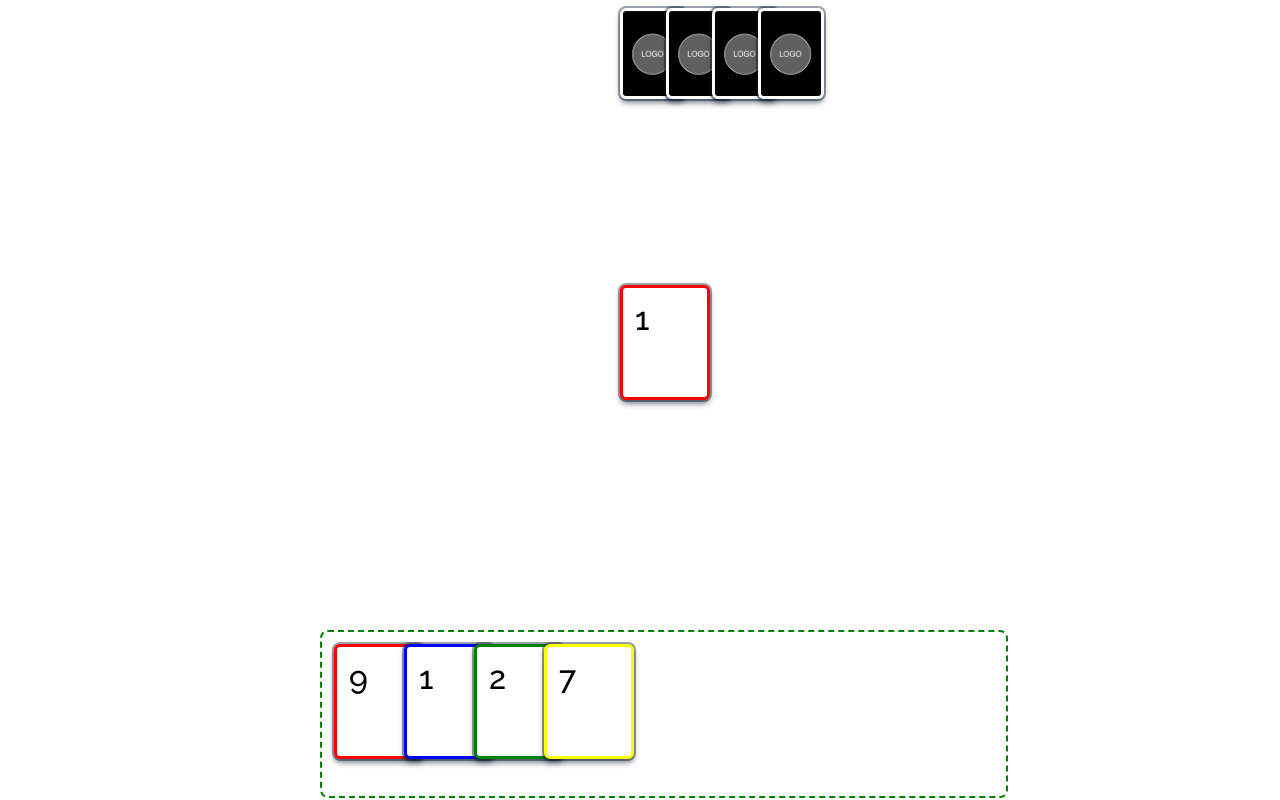
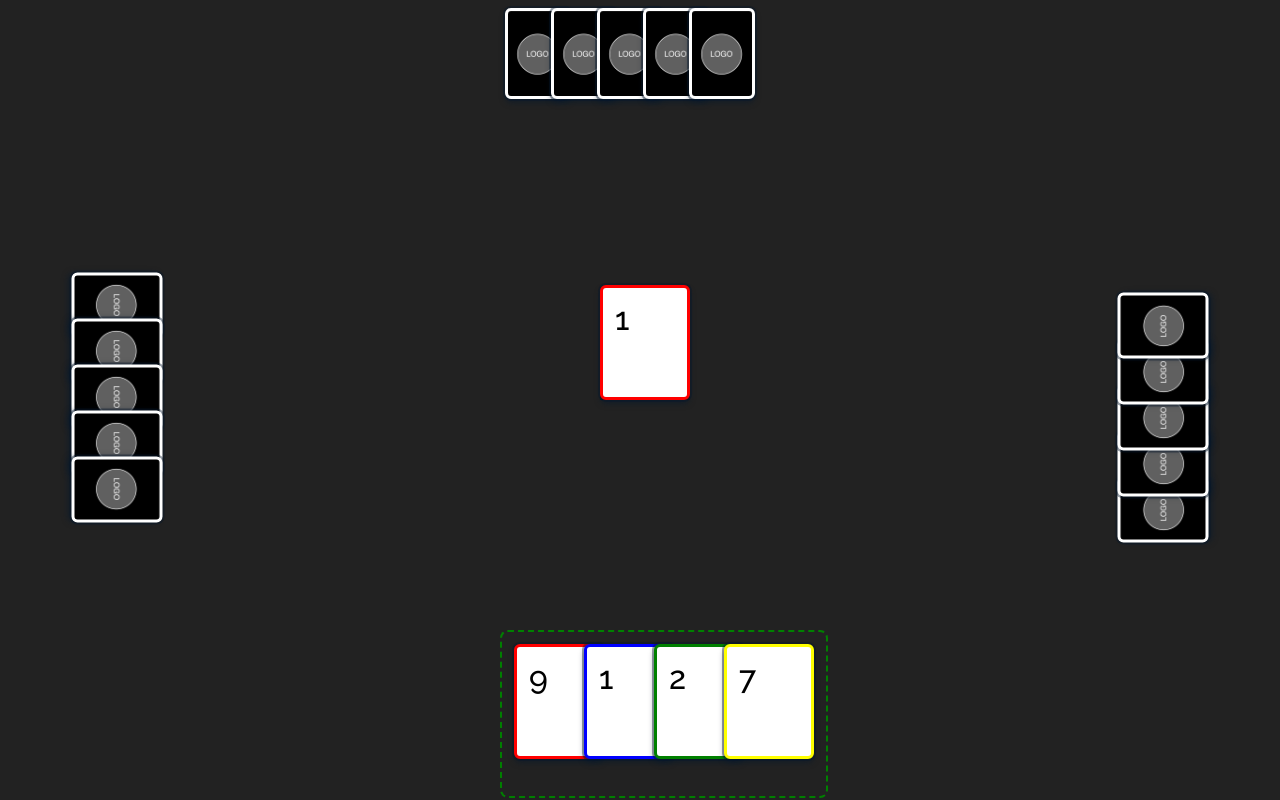
Before and after one commit to EricNavar/32-stacks, a React (Create React App) app: page /play in a window 1280 px wide. Built offline with nearby package versions, Linux system fonts and the light colour scheme.

Commit message:
refine layout of 4 player's cards

```diff
--- a/src/PlayScreen.css
+++ b/src/PlayScreen.css
@@ -6,6 +6,5 @@
     height: 85px;
     box-shadow: rgba(6, 24, 44, 0.4) 0px 0px 0px 2px, rgba(6, 24, 44, 0.65) 0px 4px 6px -1px, rgba(255, 255, 255, 0.08) 0px 1px 0px inset;
     margin-left: -20px;
-    width: 60px;
     height: 85px;
 }
--- a/src/PlayScreen.js
+++ b/src/PlayScreen.js
@@ -1,13 +1,20 @@
 import React from 'react';
 import styled from 'styled-components'
-import {sampleData} from './sampleData.js';
+import { yourCards } from './sampleData.js';
 import './PlayScreen.css';
 import Logo from './assets/logo.png';
+
+const PlayScreenMain = styled.main`
+  justify-content:center;
+  display: grid;
+  background-color: #222;
+  height: 100vh;
+`
 
 const LastCardContainer = styled.div`
   position: absolute;
   bottom: 50%;
-  left: 50%
+  left: calc(50% - 20px);
 `
 
 const CardStyledComponent = styled.div`
@@ -30,19 +37,19 @@ const HandContainer = styled.div`
   border-radius: 8px;
   position: absolute;
   bottom: 2px;
-  width: 50%;
-  left: 25%;
   height: 140px;
   padding-top: 12px;
   padding-bottom: 12px;
   padding-right: 12px;
   padding-left: 32px;
+  justify-content: center;
+  display: grid;
 `
 
 const TopPlayerHandContainer = styled.div`
-  position: absolute;
-  top: 8px;
-  left: 50%;
+  margin-top: 8px;
+  display:grid;
+  justify-content: center;
 `
 
 const HiddenCard = styled.div`
@@ -52,6 +59,19 @@ const HiddenCard = styled.div`
   background-size: contain;
   background-repeat: no-repeat;
   background-position: center;
+`
+
+const LeftPlayerHandContainer = styled.div`
+  position: absolute;
+  top: calc(50% - 40px);
+  transform: rotate(90deg);
+`
+
+const RightPlayerHandContainer = styled.div`
+  position: absolute;
+  top: calc(50% - 40px);
+  right: 0;
+  transform: rotate(-90deg);
 `
 
 function Card(props) {
@@ -68,26 +88,43 @@ function Card(props) {
 function PlayScreen() {
   const yourUserName = "greg";
   const topPlayerName = "eric"
+  const [topPlayerCardCount, setTopPlayerCardCount] = React.useState(5);
+  const [leftPlayerCardCount, setLeftPlayerCardCount] = React.useState(5);
+  const [rightPlayerCardCount, setRightPlayerCardCount] = React.useState(5);
   //what cards you have in your hand
-  const [hand, setHand] = React.useState(sampleData[yourUserName]);
+  const [hand, setHand] = React.useState(yourCards);
   const [lastColor, setLastColor] = React.useState("red");
   const [lastValue, setLastValue] = React.useState("1");
-  const players = 2;
+  const players = 4;
+
+  const myHandOffset = (hand.length * 70) / 2;
 
   return (
-    <div>
+    <PlayScreenMain>
       <TopPlayerHandContainer>
-        <div>
-          {sampleData[topPlayerName].map((card,index) => <HiddenCard className="card"/>)}
+        <div style={{display:'max-content'}}>
+          {Array.apply(null, { length: topPlayerCardCount }).map(card => <HiddenCard className="card"/>)}
         </div>
       </TopPlayerHandContainer>
+      <LeftPlayerHandContainer>
+        <div style={{display:'max-content'}}>
+          {Array.apply(null, { length: topPlayerCardCount }).map(card => <HiddenCard className="card"/>)}
+        </div>
+      </LeftPlayerHandContainer>
+      <RightPlayerHandContainer>
+        <div style={{display:'max-content'}}>
+          {Array.apply(null, { length: topPlayerCardCount }).map(card => <HiddenCard className="card"/>)}
+        </div>
+      </RightPlayerHandContainer>
       <LastCardContainer>
         <Card color={lastColor} value={lastValue} />
       </LastCardContainer>
-      <HandContainer>
-        {hand.map((card,index) => <Card key={index} color={card.c} value={card.v}/>)}
+      <HandContainer style={{left:`calc(50% - ${myHandOffset}px`}}>
+        <div style={{width:'max-content'}}>
+          {hand.map((card,index) => <Card key={index} color={card.c} value={card.v}/>)}
+        </div>
       </HandContainer>
-    </div>
+    </PlayScreenMain>
   );
 }
 
--- a/src/sampleData.js
+++ b/src/sampleData.js
@@ -1,23 +1,4 @@
-const sampleData = {
-  greg: [
-    {
-      c:"red",
-      v:"9"
-    },
-    {
-      c:"blue",
-      v:"1"
-    },
-    {
-      c:"green",
-      v:"2"
-    },
-    {
-      c:"yellow",
-      v:"7"
-    }
-  ],
-  eric: [
+const yourCards = [
   {
     c:"red",
     v:"9"
@@ -35,6 +16,5 @@ const sampleData = {
     v:"7"
   }
 ]
-}
 
-export { sampleData };
+export { yourCards };
```
Lines whose indentation alone changed are shown as unchanged.
